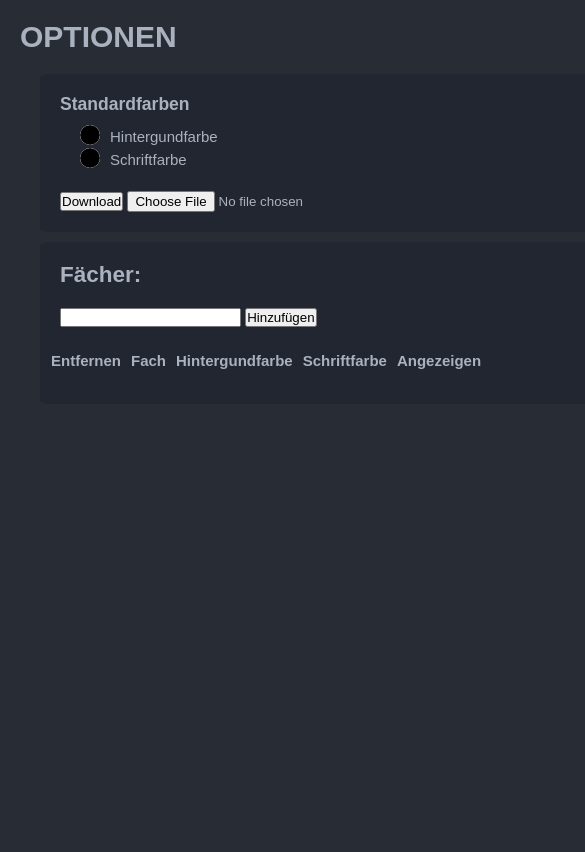
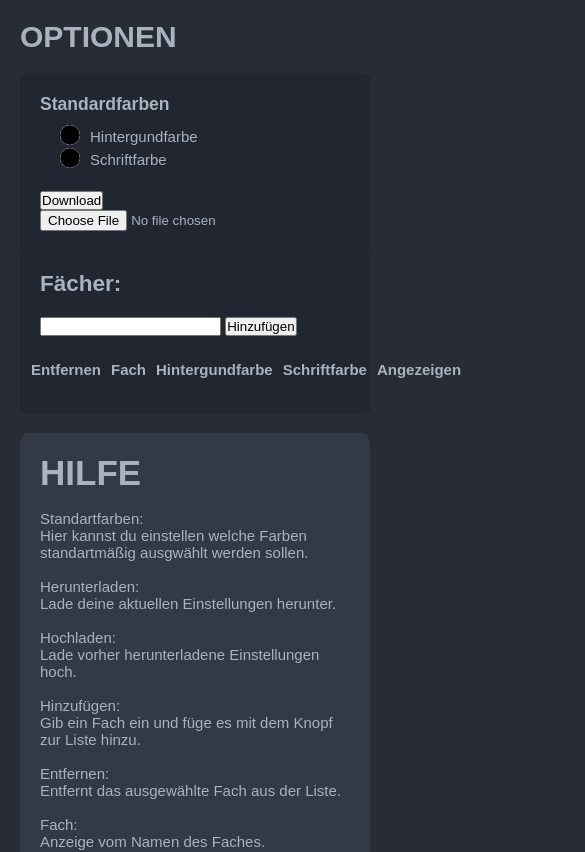
Before and after one commit to Marc-Beyer/stundenplan-bib, a browser extension: page src/ui/options.html in a window 390 px wide. Shown: the top 852 px of the page, 585 px wide, since content can reach past the window. Drawn offline with Linux system fonts and the light colour scheme.

Commit message:
reposition help on small screens

```diff
--- a/src/ui/options.html
+++ b/src/ui/options.html
@@ -14,7 +14,48 @@
 <body>
     <h1>OPTIONEN</h1>
 
-    <div id="help-pannel">
+    <div id="options">
+        <div id="standard-color-panel">
+            <h3>Standardfarben</h3>
+            <table>
+                <tr>
+                    <td><input type = "color" id="standard-bg-color"></td>
+                    <td>Hintergundfarbe</td>
+                </tr>
+                <tr>
+                    <td><input type = "color" id="standard-font-color"></td>
+                    <td>Schriftfarbe</td>
+                </tr>
+            </table>
+        </div>
+
+        <div id="upload-download-panel">
+            <button id="download-btn">Download</button>
+            <input type="file" id="upload-btn" value="Upload">
+        </div>
+    </div>
+
+
+    <div id="interface-panel">
+        <h2>Fächer:</h2>
+
+        <div id="add-panel">
+            <input id="add-input" type="text">
+            <button id="add-btn">Hinzufügen</button>
+        </div>
+
+        <table id="faecher">
+            <tr>
+                <th>Entfernen</th>
+                <th>Fach</th>
+                <th>Hintergundfarbe</th>
+                <th>Schriftfarbe</th>
+                <th>Angezeigen</th>
+            </tr>
+        </table>
+    </div>
+
+    <div id="help-panel">
         <span id="help">HILFE</span><br>
         <br>
         Standartfarben:<br>
@@ -45,46 +86,5 @@
         Wähle aus ob das Fach in dem Plan angezeigt werden soll oder nicht.
     </div>
 
-    <div id="options">
-        <div id="standard-color-panel">
-            <h3>Standardfarben</h3>
-            <table>
-                <tr>
-                    <td><input type = "color" id="standard-bg-color"></td>
-                    <td>Hintergundfarbe</td>
-                </tr>
-                <tr>
-                    <td><input type = "color" id="standard-font-color"></td>
-                    <td>Schriftfarbe</td>
-                </tr>
-            </table>
-        </div>
-
-        <div id="upload-download-panel">
-            <button id="download-btn">Download</button>
-            <input type="file" id="upload-btn" value="Upload">
-        </div>
-    </div>
-
-
-    <div id="interface-pannel">
-        <h2>Fächer:</h2>
-
-        <div id="add-pannel">
-            <input type="text">
-            <button id="add-btn">Hinzufügen</button>
-        </div>
-
-        <table id="faecher">
-            <tr>
-                <th>Entfernen</th>
-                <th>Fach</th>
-                <th>Hintergundfarbe</th>
-                <th>Schriftfarbe</th>
-                <th>Angezeigen</th>
-            </tr>
-        </table>
-    </div>
-
 </body>
 </html>
--- a/src/ui/scripts/main.js
+++ b/src/ui/scripts/main.js
@@ -1,6 +1,6 @@
 let faecherTable = document.querySelector("#faecher tbody");
 let addBtn = document.querySelector("#add-btn");
-let addInput = document.querySelector("#add-panel input");
+let addInput = document.querySelector("#add-input");
 let standardBgColor = document.querySelector("#standard-bg-color");
 let standardColor = document.querySelector("#standard-font-color");
 
--- a/src/ui/style/main.scss
+++ b/src/ui/style/main.scss
@@ -28,7 +28,7 @@ body{
         font-weight: bold;
     }
 
-    #help-pannel{
+    #help-panel{
         background-color: $help-bg-color;
 
         padding: 20px;
@@ -80,7 +80,7 @@ body{
         }
     }
 
-    #interface-pannel{
+    #interface-panel{
 
         background-color: $interface-bg-color;
         margin-left: 20px;
@@ -89,7 +89,7 @@ body{
         border-radius: 2%;
         padding: 20px;
 
-        #add-pannel{
+        #add-panel{
             margin-top: 20px;
         }
 
@@ -150,3 +150,26 @@ body{
     }
 
 }
+
+@media only screen and (max-width: 1000px) {
+    body{
+        #help-panel{
+            left: 660px;
+        }
+    }
+}
+
+@media only screen and (max-width: 900px) {
+    body{
+        #interface-panel,
+        #options{
+            width: 100%;
+            margin: 0;
+        }
+        #help-panel{
+            position: inherit;
+
+            margin-top: 20px;
+        }
+    }
+}
```
Also changed, not shown: src/manifest.json, src/ui/style/main.css, 1 other file.
